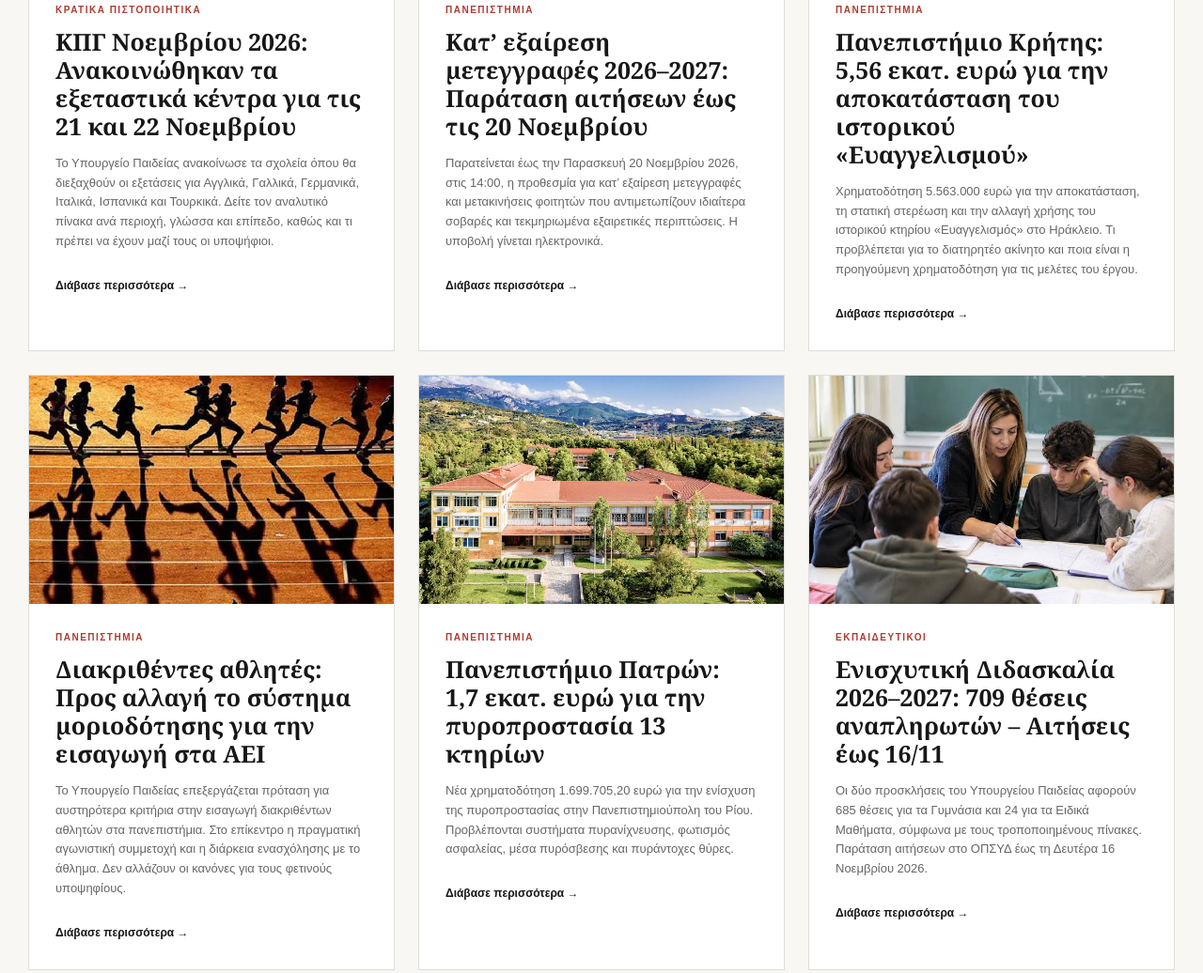
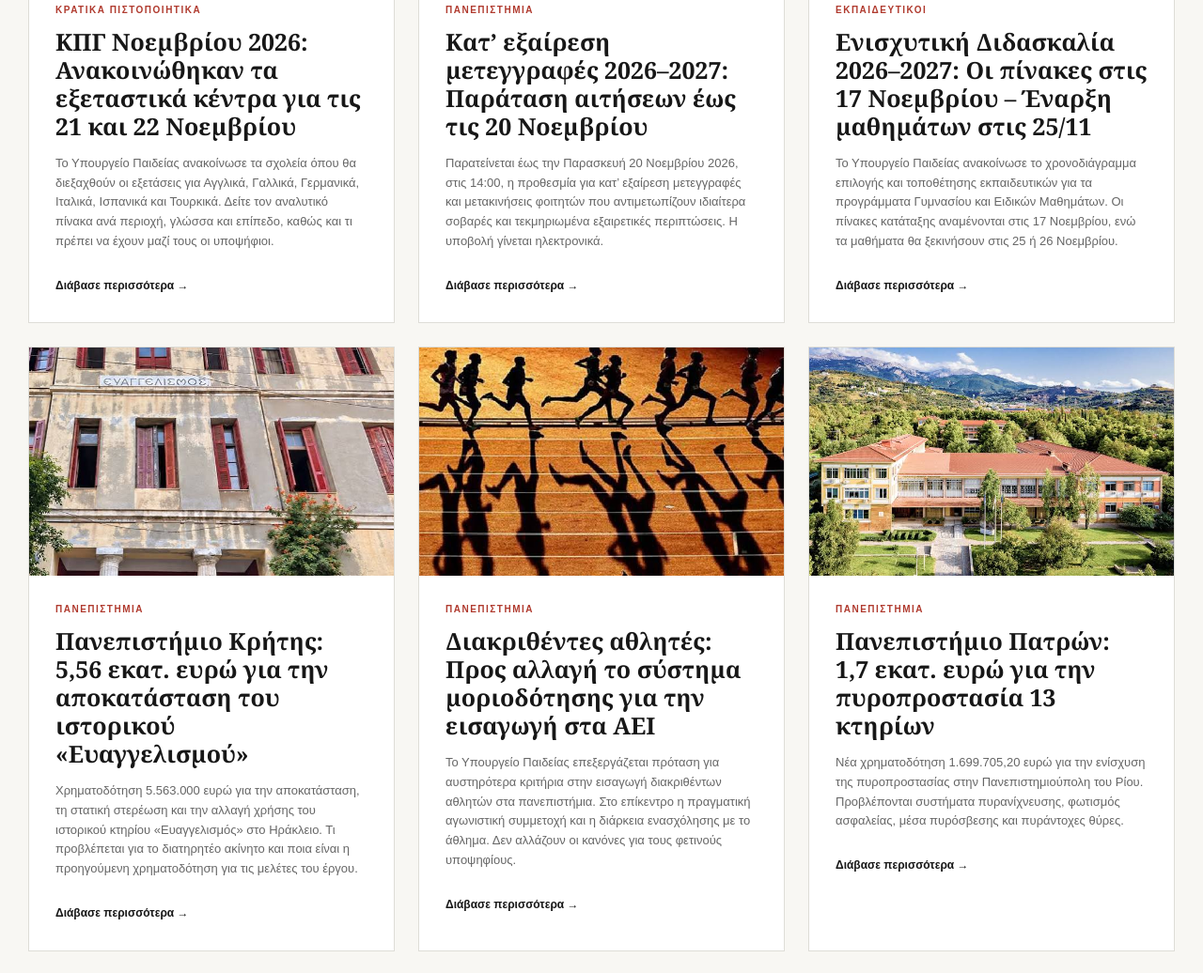
Before and after one commit to neoikainea/neoikainea, a plain HTML site: page ekpaideftika-nea.html in a window 1280 px wide. Shown: the part 1841-2877 px from the top of the page at 94% size. Drawn offline with Linux system fonts and the light colour scheme.

Commit message:
Update ekpaideftika-nea.html

```diff
--- a/ekpaideftika-nea.html
+++ b/ekpaideftika-nea.html
@@ -225,7 +225,47 @@
             </article>
 
 
-<!-- STORY 3 — 12 NOVEMBER 2026 -->
+<!-- STORY 3 — 16 NOVEMBER 2026 -->
+
+            <article class="story-card">
+
+                <a href="news/enisxitiki2026_v3.html">
+                    <div class="card-image">
+
+                        <img
+                            src="news/images/enisxitiki.jfif"
+                            alt="ΕΝΙΣΧΥΤΙΚΗ ΔΙΔΑΣΚΑΛΙΑ"
+                        >
+
+                    </div>
+                </a>
+
+                <div class="card-content">
+
+                    <p class="category">
+                        ΕΚΠΑΙΔΕΥΤΙΚΟΙ
+                    </p>
+
+                    <h3>
+              Ενισχυτική Διδασκαλία 2026–2027: Οι πίνακες στις 17 Νοεμβρίου – Έναρξη μαθημάτων στις 25/11
+                    </h3>
+
+                    <p>
+    Το Υπουργείο Παιδείας ανακοίνωσε το χρονοδιάγραμμα επιλογής και τοποθέτησης εκπαιδευτικών για τα προγράμματα Γυμνασίου και Ειδικών Μαθημάτων.
+    Οι πίνακες κατάταξης αναμένονται στις 17 Νοεμβρίου, ενώ τα μαθήματα θα ξεκινήσουν στις 25 ή 26 Νοεμβρίου.
+                    </p>
+
+                    <a href="news/enisxitiki2026_v3.html"
+                       class="text-link">
+                        Διάβασε περισσότερα →
+                    </a>
+
+                </div>
+
+            </article>
+
+
+<!-- STORY 4 — 12 NOVEMBER 2026 -->
 
             <article class="story-card">
 
@@ -266,7 +306,7 @@
 
 
 
-<!-- STORY 4 — 12 NOVEMBER 2026 -->
+<!-- STORY 5 — 12 NOVEMBER 2026 -->
 
             <article class="story-card">
 
@@ -306,7 +346,7 @@
             </article>
 
 
-<!-- STORY 5 — 11 NOVEMBER 2026 -->
+<!-- STORY 6 — 11 NOVEMBER 2026 -->
 
             <article class="story-card">
 
@@ -336,46 +376,6 @@
                     </p>
 
                     <a href="news/patra_pyroprostasia.html"
-                       class="text-link">
-                        Διάβασε περισσότερα →
-                    </a>
-
-                </div>
-
-            </article>
-
-
-<!-- STORY 6 — 11 NOVEMBER 2026 -->
-
-            <article class="story-card">
-
-                <a href="news/enisxitiki2026_v2.html">
-                    <div class="card-image">
-
-                        <img
-                            src="news/images/enisxitiki.jfif"
-                            alt="ΕΝΙΣΧΥΤΙΚΗ ΔΙΔΑΣΚΑΛΙΑ"
-                        >
-
-                    </div>
-                </a>
-
-                <div class="card-content">
-
-                    <p class="category">
-                        ΕΚΠΑΙΔΕΥΤΙΚΟΙ
-                    </p>
-
-                    <h3>
-               Ενισχυτική Διδασκαλία 2026–2027: 709 θέσεις αναπληρωτών – Αιτήσεις έως 16/11
-                    </h3>
-
-                    <p>
-     Οι δύο προσκλήσεις του Υπουργείου Παιδείας αφορούν 685 θέσεις για τα Γυμνάσια και 24 για τα Ειδικά Μαθήματα, σύμφωνα με τους τροποποιημένους πίνακες.
-     Παράταση αιτήσεων στο ΟΠΣΥΔ έως τη Δευτέρα 16 Νοεμβρίου 2026.
-                    </p>
-
-                    <a href="news/enisxitiki2026_v2.html"
                        class="text-link">
                         Διάβασε περισσότερα →
                     </a>
```
